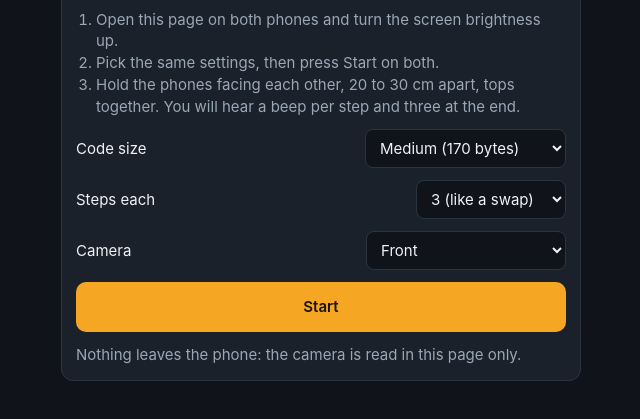
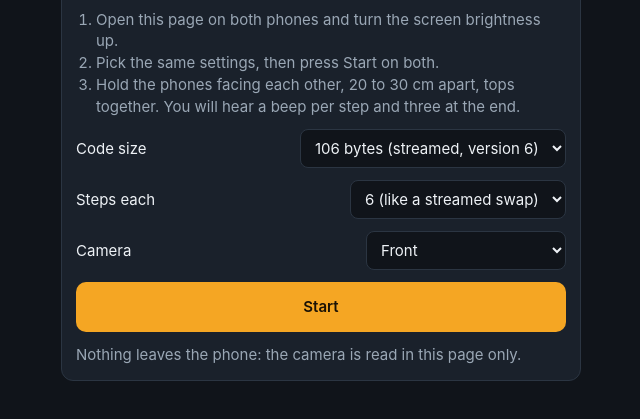
Before and after one commit to apphaus2/QRX.pack, a plain HTML site: page lab/face-trade/index.html in a window 1280 px wide. Shown: the part 117-536 px from the top of the page, without its empty margins (319-959 px from the left). Drawn offline with nearby package versions, Linux system fonts and the light colour scheme.

Commit message:
lab/face-trade: the sizes that matter now, 84 and 106 bytes, beside one dense code
Co-Authored-By: Claude Fable 5.2 <noreply@anthropic.com>

```diff
--- a/lab/face-trade/index.html
+++ b/lab/face-trade/index.html
@@ -53,15 +53,15 @@
         <li>Hold the phones facing each other, 20 to 30 cm apart, tops together. You will hear a beep per step and three at the end.</li>
       </ol>
       <label for="size">Code size <select id="size">
-        <option value="90">Small (90 bytes)</option>
-        <option value="170" selected>Medium (170 bytes)</option>
-        <option value="260">Large (260 bytes)</option>
-        <option value="380">Very large (380 bytes)</option>
+        <option value="84">84 bytes (streamed, version 5)</option>
+        <option value="106" selected>106 bytes (streamed, version 6)</option>
+        <option value="170">170 bytes</option>
+        <option value="340">340 bytes (one dense code)</option>
       </select></label>
       <label for="steps">Steps each <select id="steps">
-        <option value="3" selected>3 (like a swap)</option>
-        <option value="6">6</option>
-        <option value="12">12</option>
+        <option value="3">3</option>
+        <option value="6" selected>6 (like a streamed swap)</option>
+        <option value="12">12 (a large keepsake)</option>
       </select></label>
       <label for="camera">Camera <select id="camera">
         <option value="user" selected>Front</option>
```
